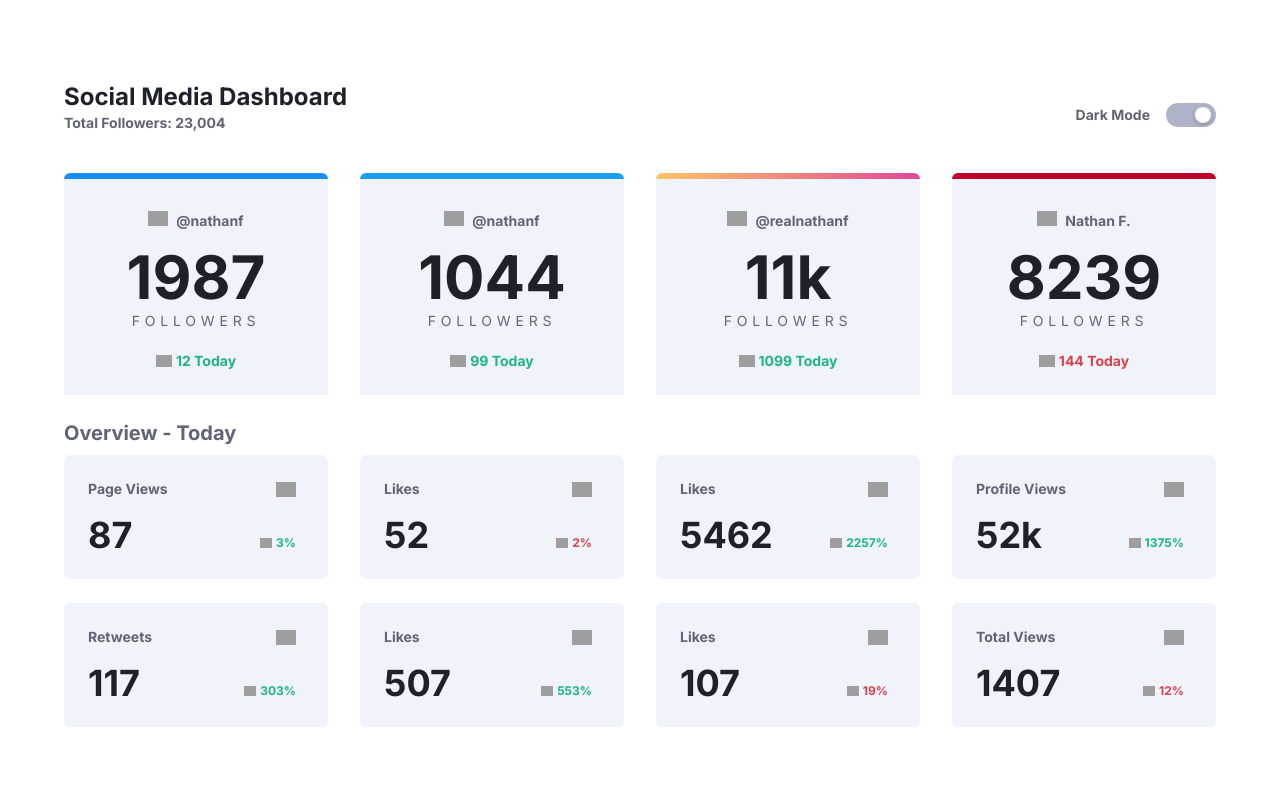
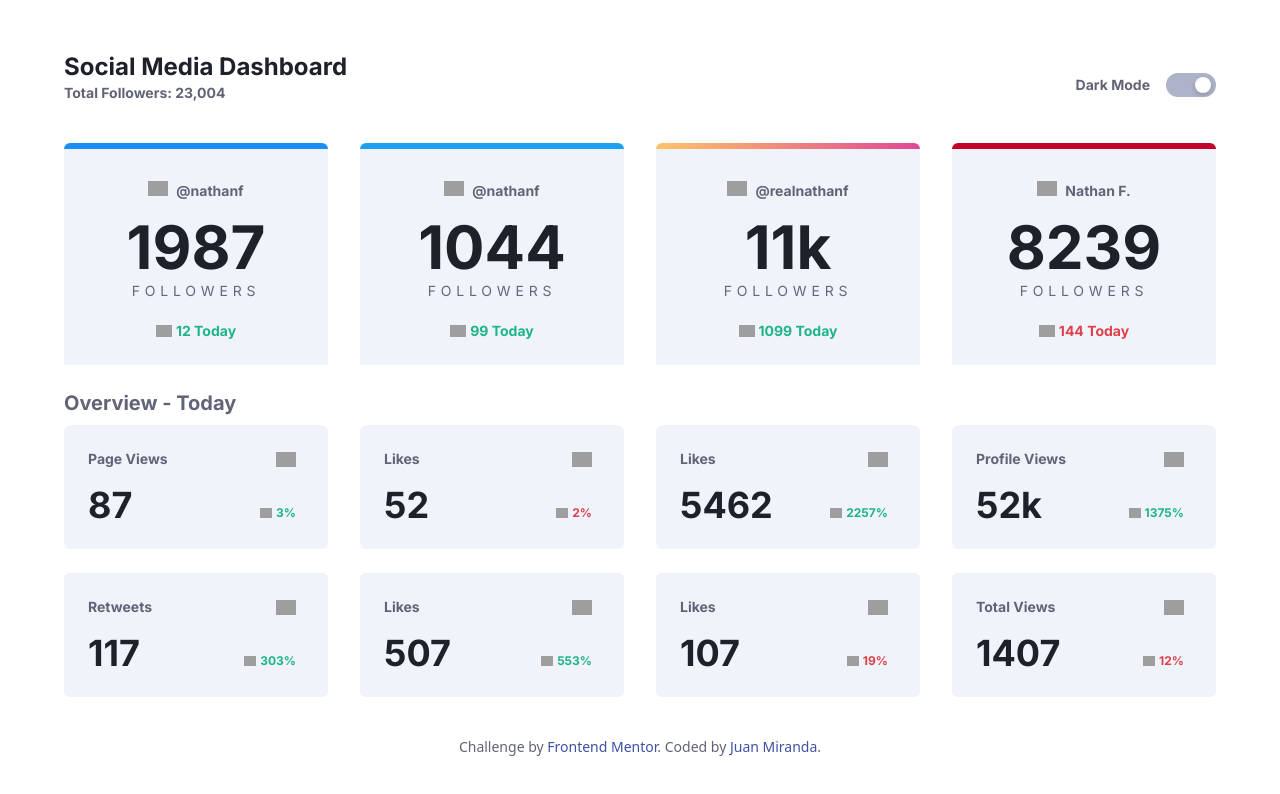
Before and after one commit to JuanMiranda1998/social-dashboard-frontend-mentor, a React (Vite) app: page / in a window 1280 px wide. Shown: the top 794 px of the page. Built offline with nearby package versions, Linux system fonts and the light colour scheme; grey boxes are pictures that could not be loaded.

Commit message:
added attribution

```diff
--- a/src/App.jsx
+++ b/src/App.jsx
@@ -99,8 +99,8 @@ function App() {
     },
   ];
   return (
-    <div className="w-full max-w-[100vw] min-h-[100lvh] overflow-hidden flex flex-col justify-center items-center bg-white dark:bg-[#1d2029]">
-      <div className="w-[90%] max-w-[1000px] lg:max-w-full my-6 lg:mt-8 lg:mx-6 flex flex-col font-Inter">
+    <div className="w-full max-w-[100vw] min-h-[100lvh] flex flex-col justify-center items-center bg-white dark:bg-[#1d2029]">
+      <div className="w-[90%] max-w-[1000px] lg:max-w-full my-6 lg:mx-6 flex flex-col font-Inter">
         <div className="flex flex-col lg:flex-row lg:justify-between text-left">
           <div className="pb-4 border-b border-[#616476] dark:border-[#8b97c6] lg:border-none">
             <h1 className="text-2xl font-bold text-[#1e202a] dark:text-white">
@@ -156,6 +156,13 @@ function App() {
           </div>
         </div>
       </div>
+      <div className="my-4 text-[#616476] text-center text-sm">
+        Challenge by{" "}
+        <a className="text-[#3e52a3]" href="https://www.frontendmentor.io?ref=challenge" target="_blank">
+          Frontend Mentor
+        </a>
+        . Coded by <a className="text-[#3e52a3]" href="#">Juan Miranda</a>.
+      </div>
     </div>
   );
 }
```
